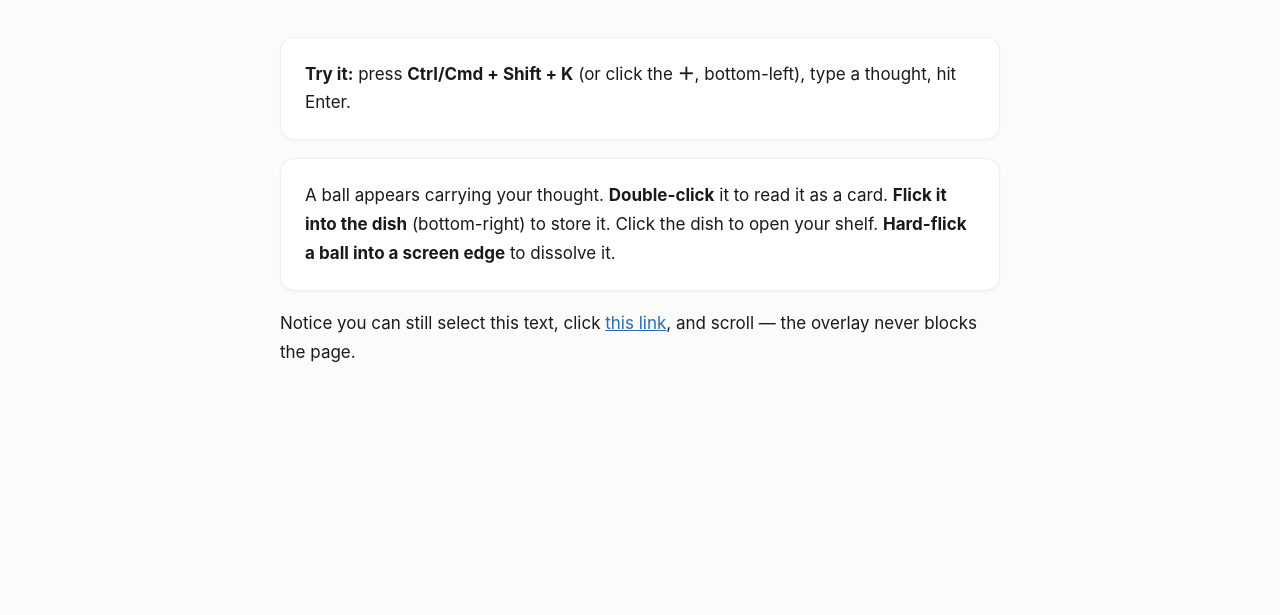
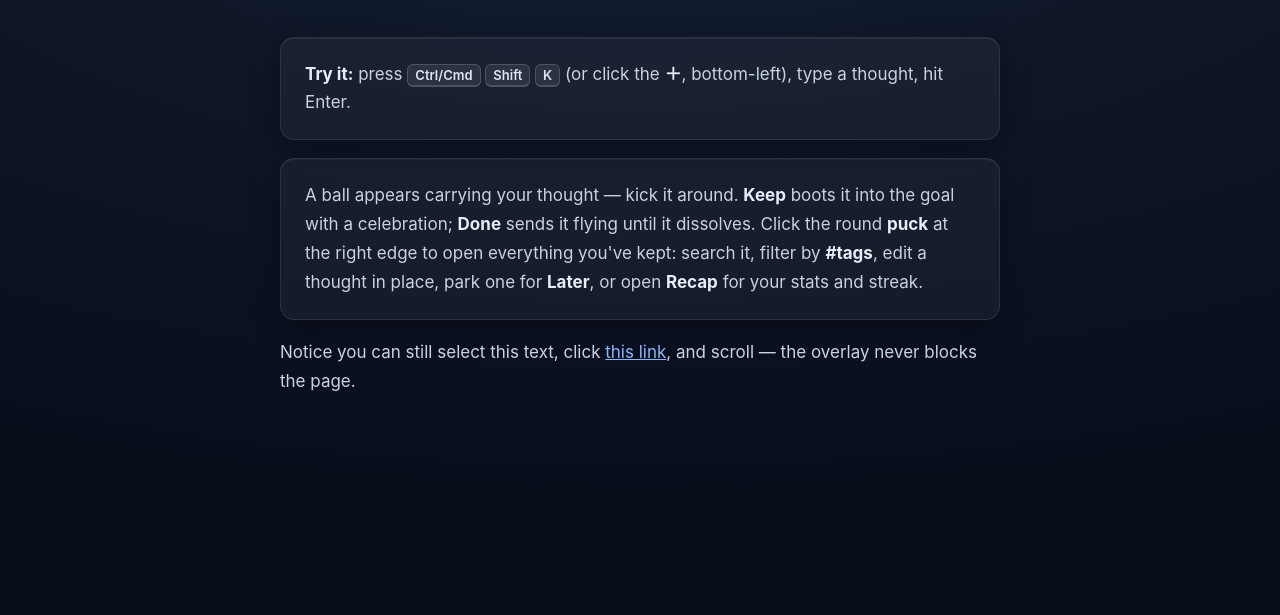
Before and after one commit to mvvihaanmalik-create/kickoff, a website built with Vite: page demo.html in a window 1280 px wide. Shown: the part 185-800 px from the top of the page. Built offline with nearby package versions, Linux system fonts and the light colour scheme.

Commit message:
Demo page: deep-blue night stage, and honest instructions
The liquid-glass overlay takes on whatever sits behind it, and a deep navy
stage is where it reads best — confetti, vapour and milestone banners land far
harder against night than against white. Radial from #16203a to #090e1b,
Gemini-dark-adjacent.

Also fixes the on-page copy, which still described v1 mechanics that no longer
exist (hard-flick-into-an-edge dissolve, the "dish, bottom-right") — the live
demo was teaching visitors gestures that do nothing. Now: Keep/Done, the puck,
tags, edit, Later, Recap.

Co-Authored-By: Claude Opus 4.8 <noreply@anthropic.com>

```diff
--- a/demo.html
+++ b/demo.html
@@ -2,17 +2,36 @@
 <html lang="en"><head><meta charset="UTF-8"/><meta name="viewport" content="width=device-width, initial-scale=1"/>
 <title>KICKOFF — Mental Cache demo</title>
 <style>
-  body{font:17px/1.7 -apple-system,system-ui,sans-serif;margin:0;color:#1a1a1a;background:#fbfbfa}
+  /* Deep-blue dark stage. The overlay's liquid glass takes on whatever sits
+     behind it, and this is where it looks its best — plus the confetti,
+     vapour, and milestone moments read far stronger against night. */
+  body{
+    font:17px/1.7 -apple-system,system-ui,sans-serif;margin:0;color:#c9d2e3;
+    background:
+      radial-gradient(120% 85% at 50% 0%, #16203a 0%, #0e1526 46%, #090e1b 100%);
+    background-attachment:fixed;min-height:100vh;
+  }
   .wrap{max-width:720px;margin:0 auto;padding:60px 32px 200px}
-  h1{font-size:34px;letter-spacing:-.02em;margin:0 0 6px}
-  .sub{color:#888;margin:0 0 40px}
-  a{color:#2b6cb0} .card{background:#fff;border:1px solid #eee;border-radius:14px;padding:22px 24px;margin:18px 0;box-shadow:0 1px 3px rgba(0,0,0,.04)}
+  h1{font-size:34px;letter-spacing:-.02em;margin:0 0 6px;color:#eef2fa}
+  .sub{color:#7c8aa5;margin:0 0 40px}
+  a{color:#8ab4f8}
+  b{color:#e8edf7}
+  kbd{
+    font:600 13px -apple-system,system-ui,sans-serif;color:#dfe6f3;
+    background:rgba(255,255,255,0.08);border:1px solid rgba(255,255,255,0.16);
+    border-bottom-width:2px;border-radius:6px;padding:2px 7px;white-space:nowrap;
+  }
+  .card{
+    background:rgba(255,255,255,0.045);border:1px solid rgba(255,255,255,0.09);
+    border-radius:14px;padding:22px 24px;margin:18px 0;
+    box-shadow:0 8px 28px rgba(0,0,0,0.28), inset 0 1px 0 rgba(255,255,255,0.05);
+  }
 </style></head><body>
 <div class="wrap">
   <h1>A perfectly normal web page</h1>
   <p class="sub">This is just a plain page standing in for whatever you'd actually be browsing. The Mental Cache overlay is floating on top of it.</p>
-  <div class="card"><b>Try it:</b> press <b>Ctrl/Cmd&nbsp;+&nbsp;Shift&nbsp;+&nbsp;K</b> (or click the <b>＋</b>, bottom-left), type a thought, hit Enter.</div>
-  <div class="card">A ball appears carrying your thought. <b>Double-click</b> it to read it as a card. <b>Flick it into the dish</b> (bottom-right) to store it. Click the dish to open your shelf. <b>Hard-flick a ball into a screen edge</b> to dissolve it.</div>
+  <div class="card"><b>Try it:</b> press <kbd>Ctrl/Cmd</kbd> <kbd>Shift</kbd> <kbd>K</kbd> (or click the <b>＋</b>, bottom-left), type a thought, hit Enter.</div>
+  <div class="card">A ball appears carrying your thought — kick it around. <b>Keep</b> boots it into the goal with a celebration; <b>Done</b> sends it flying until it dissolves. Click the round <b>puck</b> at the right edge to open everything you've kept: search it, filter by <b>#tags</b>, edit a thought in place, park one for <b>Later</b>, or open <b>Recap</b> for your stats and streak.</div>
   <p>Notice you can still select this text, click <a href="#x">this link</a>, and scroll — the overlay never blocks the page.</p>
 </div>
 <script>
```
